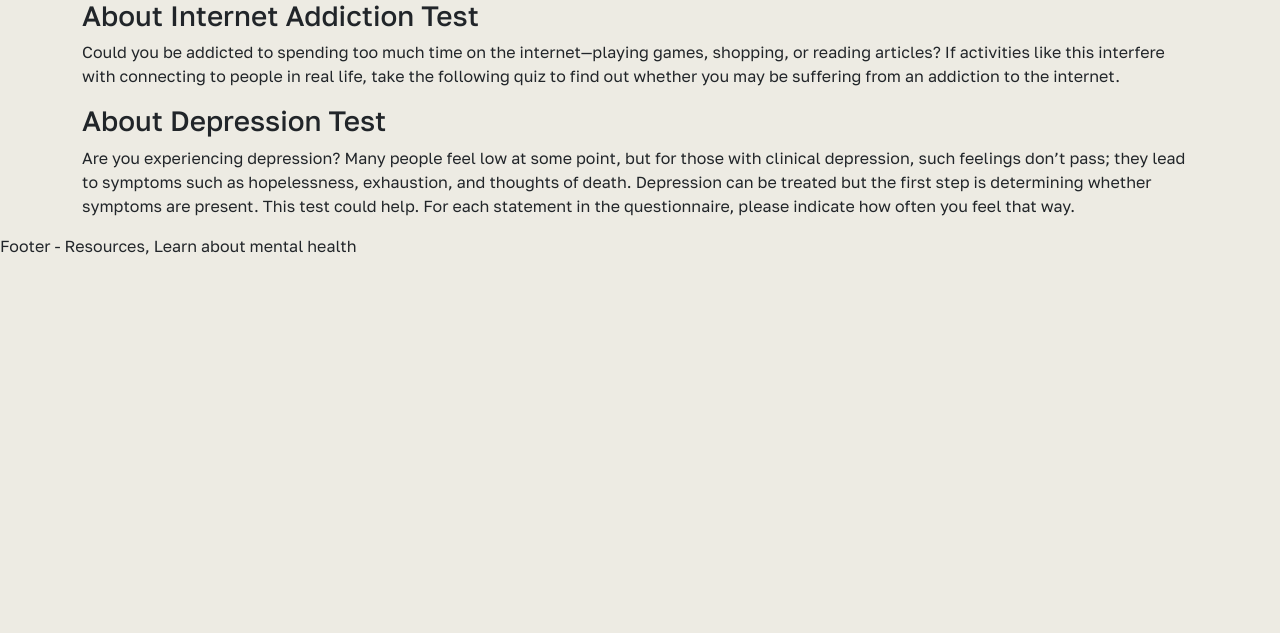
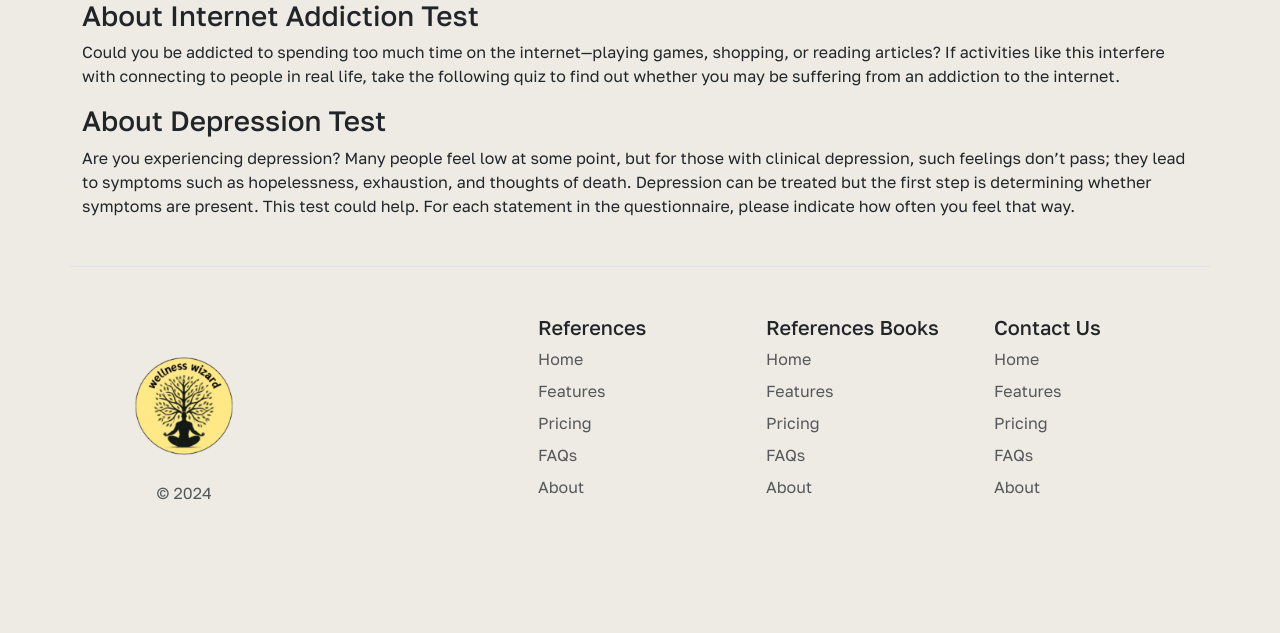
Before and after one commit to EdwinRodger/Wellness-Wizard, a Flask app: page /aboutus in a window 1280 px wide. Shown: the part 543-1176 px from the top of the page. Before the commit the page ends 798 px from the top, so only its background shows below. Run offline with Flask 3, Linux system fonts and the light colour scheme; some web fonts are replaced.

Commit message:
updated footer UI

```diff
--- a/src/templates/layout.html
+++ b/src/templates/layout.html
@@ -88,7 +88,54 @@
     {% endblock %}
   </main>
   <footer>
-    <div>Footer - Resources, Learn about mental health</div>
+    <div class="container">
+      <footer class="row row-cols-1 row-cols-sm-2 row-cols-md-5 py-5 my-5 border-top justify-content-center">
+        <div class="col mb-3 text-center">
+          <a href="/" class="d-flex align-items-center mb-3 link-body-emphasis text-decoration-none">
+            <a class="navbar-brand" href="{{ url_for('home') }}">
+              <img src="{{ url_for('static', filename='favicon/android-chrome-192x192.png') }}" alt="Logo" height="150" class="d-inline-block"></a>
+          </a>
+          <p class="text-body-secondary">© 2024</p>
+        </div>
+
+        <div class="col mb-3">
+
+        </div>
+
+        <div class="col mb-3">
+          <h5>References</h5>
+          <ul class="nav flex-column">
+            <li class="nav-item mb-2"><a href="#" class="nav-link p-0 text-body-secondary">Home</a></li>
+            <li class="nav-item mb-2"><a href="#" class="nav-link p-0 text-body-secondary">Features</a></li>
+            <li class="nav-item mb-2"><a href="#" class="nav-link p-0 text-body-secondary">Pricing</a></li>
+            <li class="nav-item mb-2"><a href="#" class="nav-link p-0 text-body-secondary">FAQs</a></li>
+            <li class="nav-item mb-2"><a href="#" class="nav-link p-0 text-body-secondary">About</a></li>
+          </ul>
+        </div>
+
+        <div class="col mb-3">
+          <h5>References Books</h5>
+          <ul class="nav flex-column">
+            <li class="nav-item mb-2"><a href="#" class="nav-link p-0 text-body-secondary">Home</a></li>
+            <li class="nav-item mb-2"><a href="#" class="nav-link p-0 text-body-secondary">Features</a></li>
+            <li class="nav-item mb-2"><a href="#" class="nav-link p-0 text-body-secondary">Pricing</a></li>
+            <li class="nav-item mb-2"><a href="#" class="nav-link p-0 text-body-secondary">FAQs</a></li>
+            <li class="nav-item mb-2"><a href="#" class="nav-link p-0 text-body-secondary">About</a></li>
+          </ul>
+        </div>
+
+        <div class="col mb-3">
+          <h5>Contact Us</h5>
+          <ul class="nav flex-column">
+            <li class="nav-item mb-2"><a href="#" class="nav-link p-0 text-body-secondary">Home</a></li>
+            <li class="nav-item mb-2"><a href="#" class="nav-link p-0 text-body-secondary">Features</a></li>
+            <li class="nav-item mb-2"><a href="#" class="nav-link p-0 text-body-secondary">Pricing</a></li>
+            <li class="nav-item mb-2"><a href="#" class="nav-link p-0 text-body-secondary">FAQs</a></li>
+            <li class="nav-item mb-2"><a href="#" class="nav-link p-0 text-body-secondary">About</a></li>
+          </ul>
+        </div>
+      </footer>
+    </div>
   </footer>
   <script src="https://cdn.jsdelivr.net/npm/bootstrap@5.3.3/dist/js/bootstrap.bundle.min.js"
     integrity="sha384-YvpcrYf0tY3lHB60NNkmXc5s9fDVZLESaAA55NDzOxhy9GkcIdslK1eN7N6jIeHz"
```
